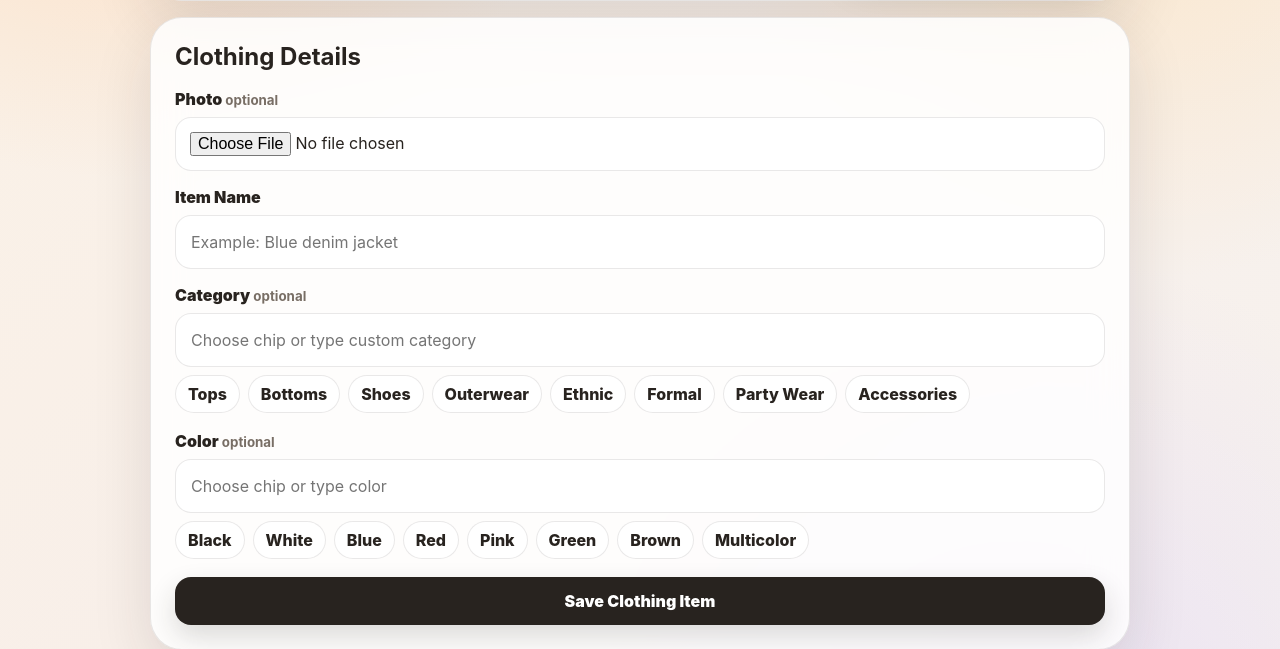
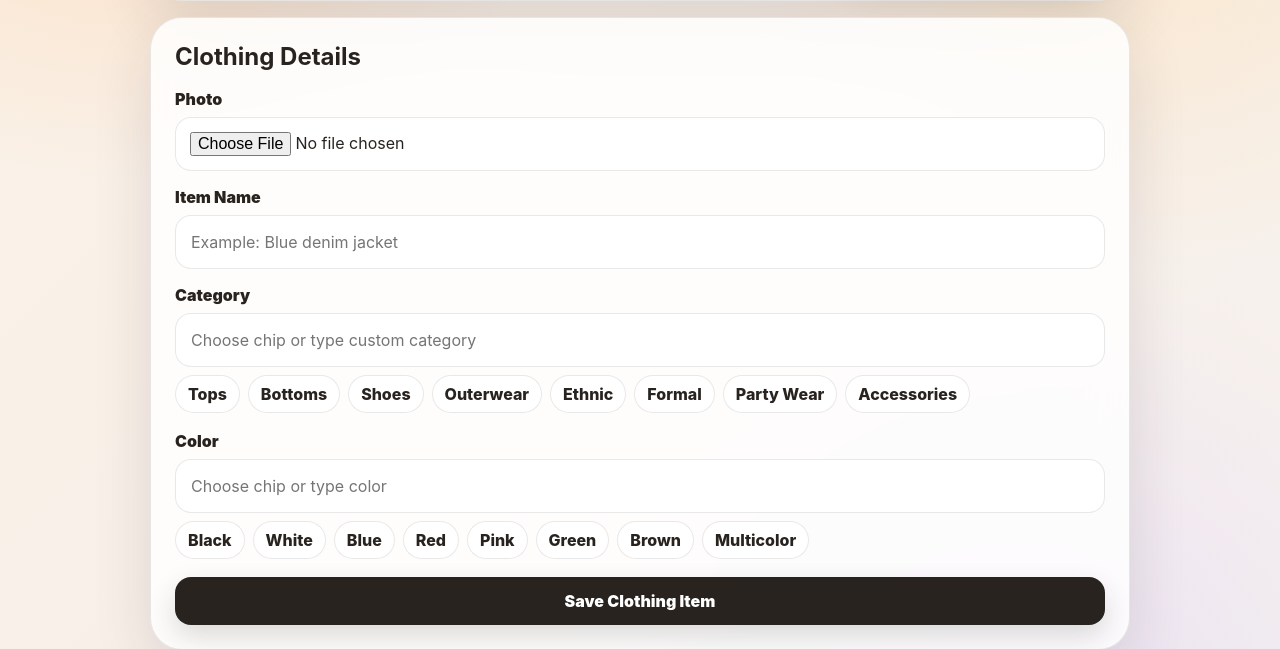
Before and after one commit to NAgarwal121707/digital_wardrobe, a Django app: page /add-item/ in a window 1280 px wide. Shown: the part 327-976 px from the top of the page. Run offline with Django 5.2, Linux system fonts and the light colour scheme; the visitor is signed in with stand-in values (Sample User, id 1).

Commit message:
Fix optional text

```diff
--- a/templates/add_clothing_item.html
+++ b/templates/add_clothing_item.html
@@ -22,12 +22,12 @@
         <form method="post" enctype="multipart/form-data" class="smart-form">
             {% csrf_token %}
             {% if form.non_field_errors %}<div class="form-errors">{{ form.non_field_errors }}</div>{% endif %}
-            <div class="form-field"><label for="id_image">Photo <small>optional</small></label>{{ form.image }}{{ form.image.errors }}</div>
+            <div class="form-field"><label for="id_image">Photo</label>{{ form.image }}{{ form.image.errors }}</div>
             <div class="form-field"><label for="id_name">Item Name</label>{{ form.name }}{{ form.name.errors }}</div>
-            <div class="form-field"><label for="id_category">Category <small>optional</small></label>{{ form.category }}{{ form.category.errors }}
+            <div class="form-field"><label for="id_category">Category</label>{{ form.category }}{{ form.category.errors }}
                 <div class="chip-row" data-fill="id_category"><button type="button">Tops</button><button type="button">Bottoms</button><button type="button">Shoes</button><button type="button">Outerwear</button><button type="button">Ethnic</button><button type="button">Formal</button><button type="button">Party Wear</button><button type="button">Accessories</button></div>
             </div>
-            <div class="form-field"><label for="id_color">Color <small>optional</small></label>{{ form.color }}{{ form.color.errors }}
+            <div class="form-field"><label for="id_color">Color</label>{{ form.color }}{{ form.color.errors }}
                 <div class="chip-row" data-fill="id_color"><button type="button">Black</button><button type="button">White</button><button type="button">Blue</button><button type="button">Red</button><button type="button">Pink</button><button type="button">Green</button><button type="button">Brown</button><button type="button">Multicolor</button></div>
             </div>
             <button type="submit" class="primary-button">Save Clothing Item</button>
--- a/templates/edit_clothing_item.html
+++ b/templates/edit_clothing_item.html
@@ -15,10 +15,10 @@
         <form method="post" enctype="multipart/form-data" class="smart-form">
             {% csrf_token %}
             {% if form.non_field_errors %}<div class="form-errors">{{ form.non_field_errors }}</div>{% endif %}
-            <div class="form-field"><label for="id_image">Replace Photo <small>optional</small></label>{{ form.image }}{{ form.image.errors }}</div>
+            <div class="form-field"><label for="id_image">Replace Photo </label>{{ form.image }}{{ form.image.errors }}</div>
             <div class="form-field"><label for="id_name">Item Name</label>{{ form.name }}{{ form.name.errors }}</div>
-            <div class="form-field"><label for="id_category">Category <small>optional</small></label>{{ form.category }}{{ form.category.errors }}<div class="chip-row" data-fill="id_category"><button type="button">Tops</button><button type="button">Bottoms</button><button type="button">Shoes</button><button type="button">Outerwear</button><button type="button">Ethnic</button><button type="button">Formal</button><button type="button">Party Wear</button><button type="button">Accessories</button></div></div>
-            <div class="form-field"><label for="id_color">Color <small>optional</small></label>{{ form.color }}{{ form.color.errors }}<div class="chip-row" data-fill="id_color"><button type="button">Black</button><button type="button">White</button><button type="button">Blue</button><button type="button">Red</button><button type="button">Pink</button><button type="button">Green</button><button type="button">Brown</button><button type="button">Multicolor</button></div></div>
+            <div class="form-field"><label for="id_category">Category </label>{{ form.category }}{{ form.category.errors }}<div class="chip-row" data-fill="id_category"><button type="button">Tops</button><button type="button">Bottoms</button><button type="button">Shoes</button><button type="button">Outerwear</button><button type="button">Ethnic</button><button type="button">Formal</button><button type="button">Party Wear</button><button type="button">Accessories</button></div></div>
+            <div class="form-field"><label for="id_color">Color</label>{{ form.color }}{{ form.color.errors }}<div class="chip-row" data-fill="id_color"><button type="button">Black</button><button type="button">White</button><button type="button">Blue</button><button type="button">Red</button><button type="button">Pink</button><button type="button">Green</button><button type="button">Brown</button><button type="button">Multicolor</button></div></div>
             <button type="submit" class="primary-button">Update Clothing Item</button>
         </form>
     </section>
```
